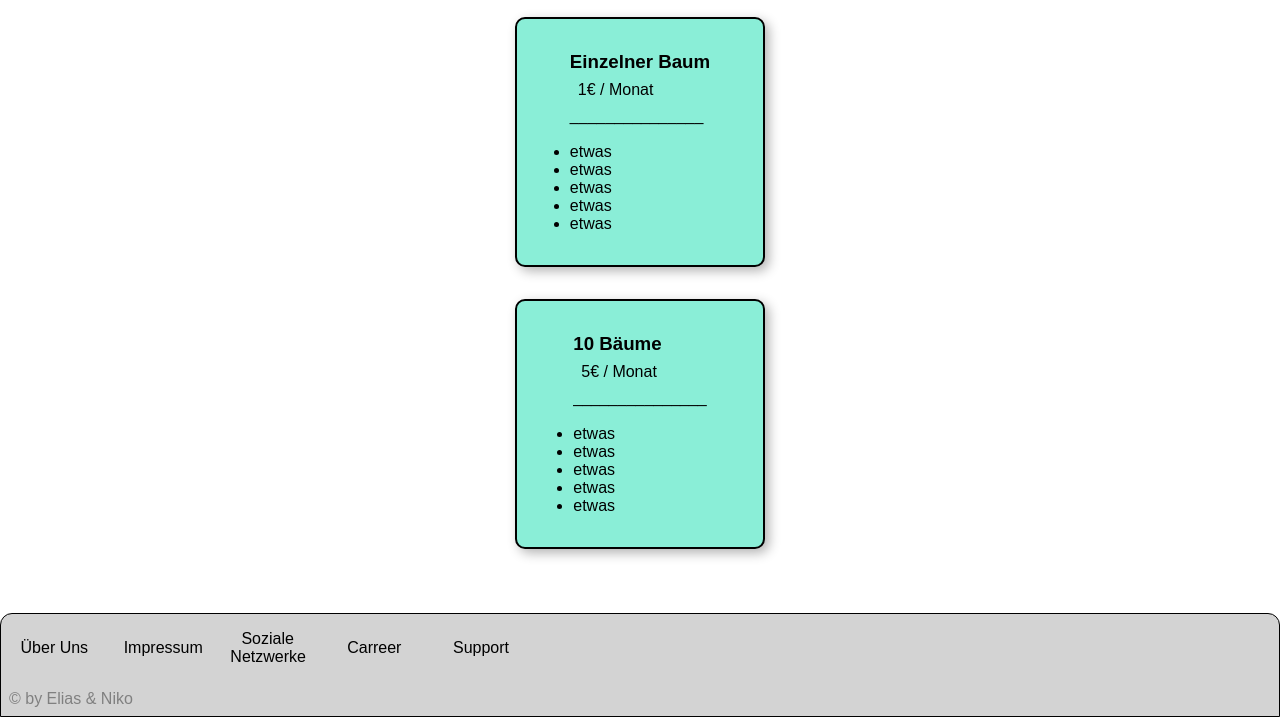
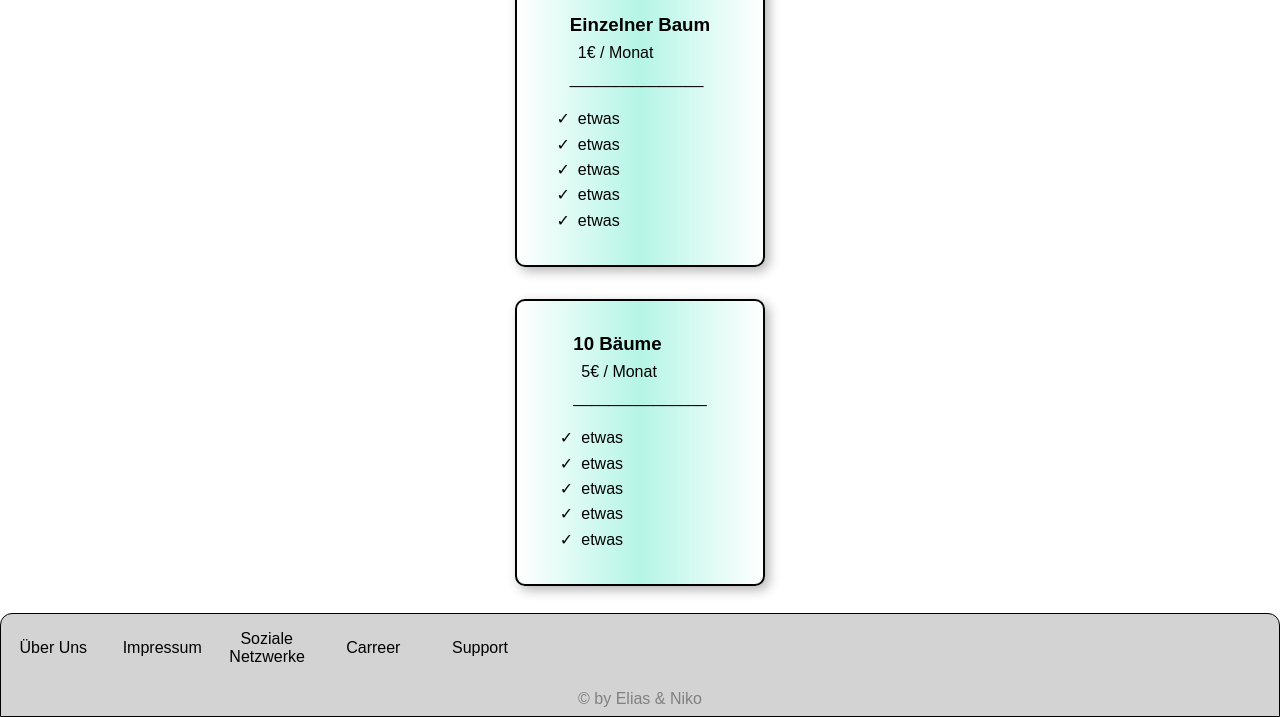
Before and after one commit to MonkeyDNaara/BonsaiShop, a plain HTML site: page price.html in a window 1280 px wide. Shown: the part 171-888 px from the top of the page. Drawn offline with Linux system fonts and the light colour scheme.

Commit message:
solve merge conflict

```diff
--- a/Styles/footer.css
+++ b/Styles/footer.css
@@ -1,6 +1,6 @@
 .footer-container {
   width: 100%;
-  display: block;
+  display: flex;
   flex-direction: column;
   justify-content: center;
   align-items: center;
--- a/Styles/price.css
+++ b/Styles/price.css
@@ -23,7 +23,7 @@
   border: 2px solid black;
   box-shadow: 4px 4px 12px rgba(0, 0, 0, 0.3);
   border-radius: 10px;
-  background-color: #8aeed7;
+  background-image: linear-gradient(to right, white, #b5f5e6, white);
   display: flex;
   justify-content: center;
 }
--- a/Styles/style.css
+++ b/Styles/style.css
@@ -36,7 +36,7 @@ h2 {
 }
 
 .header__title {
-  color: green; /* definiert die Schriftfarbe */
+  color: #00b289;
   font-size: 30px; /* definiert die Schriftgroeße */
   font-weight: 600; /* definier Schrift Fett oder Schlank */
 }
--- a/price.html
+++ b/price.html
@@ -28,11 +28,11 @@
               <p>_______________</p>
               <br />
               <ul>
-                <li>etwas</li>
-                <li>etwas</li>
-                <li>etwas</li>
-                <li>etwas</li>
-                <li>etwas</li>
+                <li class="prices-item-list">etwas</li>
+                <li class="prices-item-list">etwas</li>
+                <li class="prices-item-list">etwas</li>
+                <li class="prices-item-list">etwas</li>
+                <li class="prices-item-list">etwas</li>
               </ul>
             </div>
           </div>
@@ -43,11 +43,11 @@
               <p>_______________</p>
               <br />
               <ul>
-                <li>etwas</li>
-                <li>etwas</li>
-                <li>etwas</li>
-                <li>etwas</li>
-                <li>etwas</li>
+                <li class="prices-item-list">etwas</li>
+                <li class="prices-item-list">etwas</li>
+                <li class="prices-item-list">etwas</li>
+                <li class="prices-item-list">etwas</li>
+                <li class="prices-item-list">etwas</li>
               </ul>
             </div>
           </div>
```
Also changed, not shown: index.html (+3 -3 lines).
